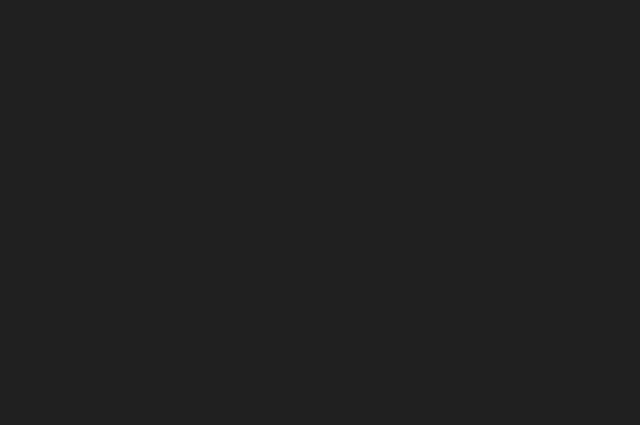
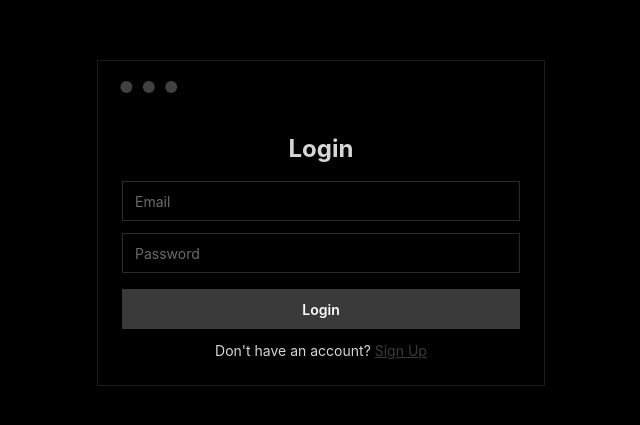
Before and after one commit to Abdo-N/Habit-Tracker, a React app in the folder frontend/: page /account in a window 1280 px wide. Before the commit this address had no page. Shown: the part 177-602 px from the top of the page, without its empty margins (319-959 px from the left). Built offline with nearby package versions, Linux system fonts and the light colour scheme; the HTML template or start-up script is replaced by a standard one.

Commit message:
Added logging and signup functionality

```diff
--- a/frontend/src/App.jsx
+++ b/frontend/src/App.jsx
@@ -1,12 +1,23 @@
-import { Route, Routes } from "react-router";
-import HomePage from "./pages/HomePage";
-import HabitCard from "./components/HabitCard";
+// App.jsx
+import { Routes, Route, Navigate } from "react-router-dom";
+import HomePage from "./pages/HomePage.jsx";
+import Account from "./pages/Account.jsx";
 
-const App = () => {
+function App() {
+  // Check localStorage for an existing token on app load
+  const token = localStorage.getItem("token");
+  const isAuthenticated = !!token;
+
   return (
     <Routes>
-      <Route path="/" element={<HomePage />} />
+      {/* If not authenticated, redirect from / to /account */}
+      <Route
+        path="/"
+        element={isAuthenticated ? <HomePage /> : <Navigate to="/account" />}
+      />
+      <Route path="/account" element={<Account />} />
     </Routes>
   );
-};
+}
+
 export default App;
--- a/frontend/src/index.css
+++ b/frontend/src/index.css
@@ -1,4 +1,4 @@
 @import "tailwindcss";
 @plugin "daisyui"{
-  themes: business  --default;
+  themes: black  --default;
 };
--- a/frontend/src/lib/axios.js
+++ b/frontend/src/lib/axios.js
@@ -4,4 +4,13 @@ const BASE_URL = import.meta.env.MODE === "development" ? "http://localhost:5001
 
 const api = axios.create({baseURL: BASE_URL});
 
+// NEW: Automatically attach the JWT token to every request
+api.interceptors.request.use((config) => {
+  const token = localStorage.getItem("token");
+  if (token) {
+    config.headers.Authorization = `Bearer ${token}`;
+  }
+  return config;
+});
+
 export default api;
--- a/frontend/src/main.jsx
+++ b/frontend/src/main.jsx
@@ -1,6 +1,6 @@
 import { StrictMode } from 'react'
 import { createRoot } from 'react-dom/client'
-import { BrowserRouter } from 'react-router'
+import { BrowserRouter } from 'react-router-dom'
 import './index.css'
 import App from './App.jsx'
 
--- /dev/null
+++ b/frontend/src/pages/Account.jsx
@@ -0,0 +1,93 @@
+import React, { useState } from 'react';
+import api from "../lib/axios.js";
+import { useNavigate } from 'react-router-dom';
+
+const Account = () => {
+  const [isLogin, setIsLogin] = useState(true);
+  const [email, setEmail] = useState("");
+  const [password, setPassword] = useState("");
+  const [error, setError] = useState("");
+  const [loading, setLoading] = useState(false);
+  const navigate = useNavigate();
+
+  async function handleSubmit(e) {
+    e.preventDefault();           // stop page reload
+    setError("");
+    setLoading(true);
+
+    try {
+      const endpoint = isLogin ? "/account/login" : "/account/signup";
+      const res = await api.post(endpoint, { email, password });
+
+      // Save token to localStorage
+      localStorage.setItem("token", res.data.token);
+
+      // Redirect to home
+      navigate("/");
+    } catch (err) {
+      setError(err.response?.data?.error || "Something went wrong");
+    } finally {
+      setLoading(false);
+    }
+  }
+
+  return (
+    <div className="min-h-screen flex items-center justify-center">
+      <div className="mockup-window bg-base-100 border border-base-300 w-full max-w-md">
+        <div className="p-6">
+          <h1 className="text-2xl font-bold text-center mb-4">
+            {isLogin ? "Login" : "Sign Up"}
+          </h1>
+
+          {error && (
+            <div className="alert alert-error mb-4">
+              <span>{error}</span>
+            </div>
+          )}
+
+          {/* Email input — now controlled */}
+          <input
+            type="text"
+            placeholder="Email"
+            value={email}
+            onChange={(e) => setEmail(e.target.value)}
+            className="input input-bordered w-full mb-3"
+          />
+
+          {/* Password input — now controlled */}
+          <input
+            type="password"
+            placeholder="Password"
+            value={password}
+            onChange={(e) => setPassword(e.target.value)}
+            className="input input-bordered w-full mb-4"
+          />
+
+          {/* Submit button wrapped in a form */}
+          <form onSubmit={handleSubmit}>
+            <button
+              type="submit"
+              disabled={loading}
+              className="btn btn-primary w-full mb-3"
+            >
+              {loading ? "Loading..." : (isLogin ? "Login" : "Sign Up")}
+            </button>
+          </form>
+
+          {/* Toggle between login/signup */}
+          <p className="text-center text-sm">
+            {isLogin ? "Don't have an account? " : "Already have an account? "}
+            <button
+              onClick={() => setIsLogin(!isLogin)}
+              className="link link-primary"
+            >
+              {isLogin ? "Sign Up" : "Login"}
+            </button>
+          </p>
+        </div>
+      </div>
+    </div>
+  );
+};
+
+export default Account;
```
